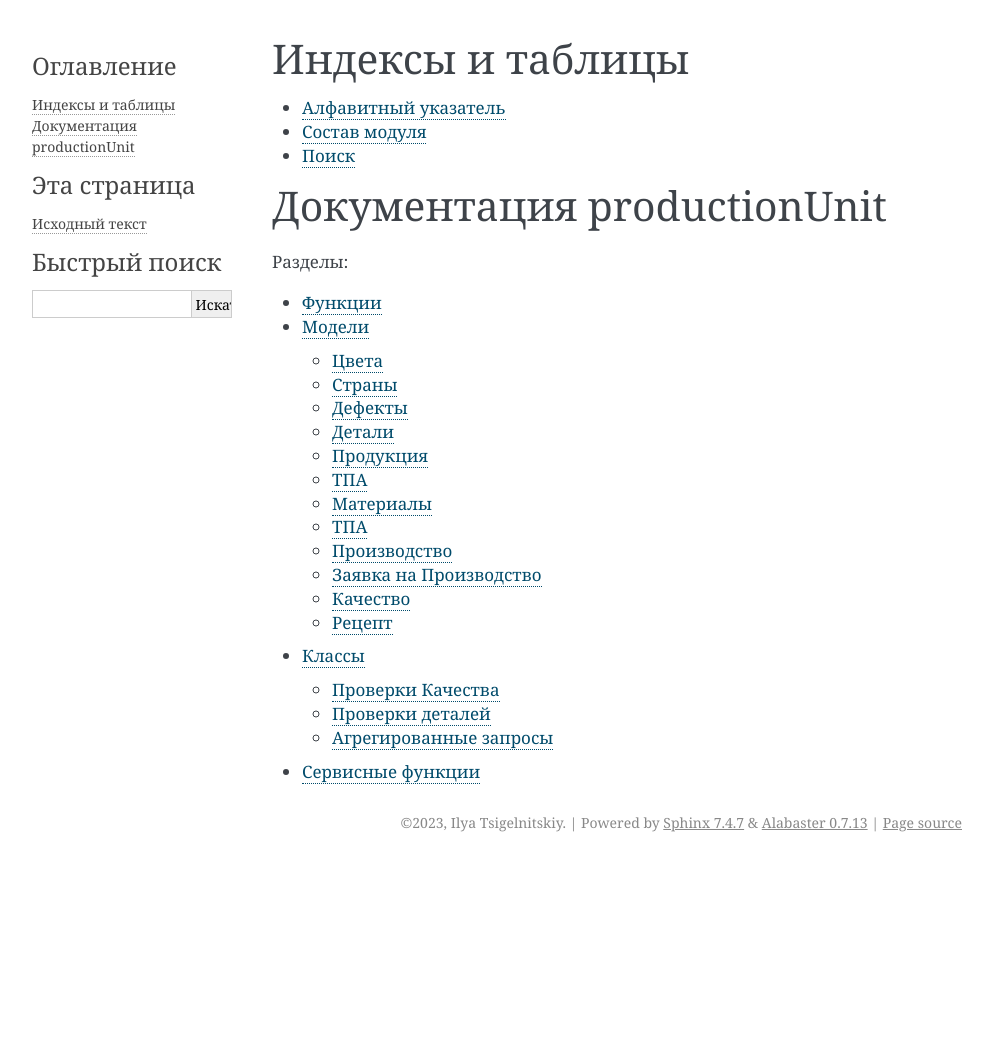
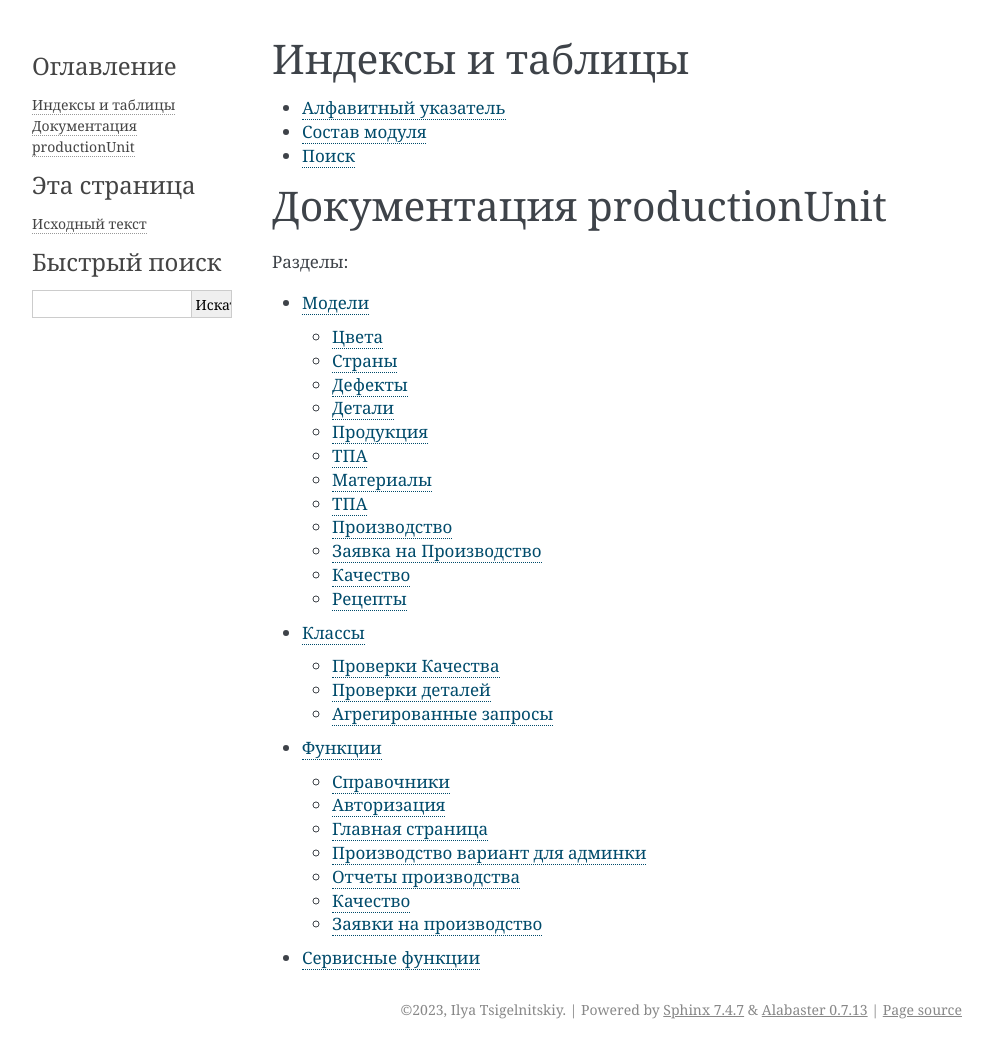
Before and after one commit to tsibul/productionUnit, a Sphinx documentation site: the page built from docs/index.rst, in a window 1280 px wide. Shown: the whole page, without its empty margins (148-1141 px from the left). Built offline with Sphinx 7.4.7, drawn with Linux system fonts in a browser that asks for light colours; before the commit the page ends 900 px from its top, so only the background shows below that.

Commit message:
Sphinx for views

```diff
--- a/docs/index.rst
+++ b/docs/index.rst
@@ -18,7 +18,7 @@
    :maxdepth: 2
    :caption: Разделы:
 
-   ./views.rst
    ./models.rst
    ./classes.rst
+   ./views.rst
    ./service_function.rst
--- a/docs/models/recipe.rst
+++ b/docs/models/recipe.rst
@@ -1,5 +1,5 @@
-Рецепт
-======
+Рецепты
+=======
 
 .. automodule:: production.models.recipe
    :members:
--- /dev/null
+++ b/docs/views/dict.rst
@@ -0,0 +1,6 @@
+Справочники
+===========
+
+.. automodule:: production.views.dict
+   :members:
+   :undoc-members:
--- /dev/null
+++ b/docs/views/login.rst
@@ -0,0 +1,6 @@
+Авторизация
+===========
+
+.. automodule:: production.views.login
+   :members:
+   :undoc-members:
--- /dev/null
+++ b/docs/views/main.rst
@@ -0,0 +1,6 @@
+Главная страница
+================
+
+.. automodule:: production.views.main
+   :members:
+   :undoc-members:
--- /dev/null
+++ b/docs/views/pr_admin.rst
@@ -0,0 +1,6 @@
+Производство вариант для админки
+================================
+
+.. automodule:: production.views.production_admin
+   :members:
+   :undoc-members:
--- /dev/null
+++ b/docs/views/production.rst
@@ -0,0 +1,6 @@
+Отчеты производства
+===================
+
+.. automodule:: production.views.production
+   :members:
+   :undoc-members:
--- /dev/null
+++ b/docs/views/quality.rst
@@ -0,0 +1,6 @@
+Качество
+========
+
+.. automodule:: production.views.quality
+   :members:
+   :undoc-members:
--- /dev/null
+++ b/docs/views/request.rst
@@ -0,0 +1,6 @@
+Заявки на производство
+======================
+
+.. automodule:: production.views.production_request
+   :members:
+   :undoc-members:
```
Also changed, not shown: docs/views.rst (+11 -3 lines).
